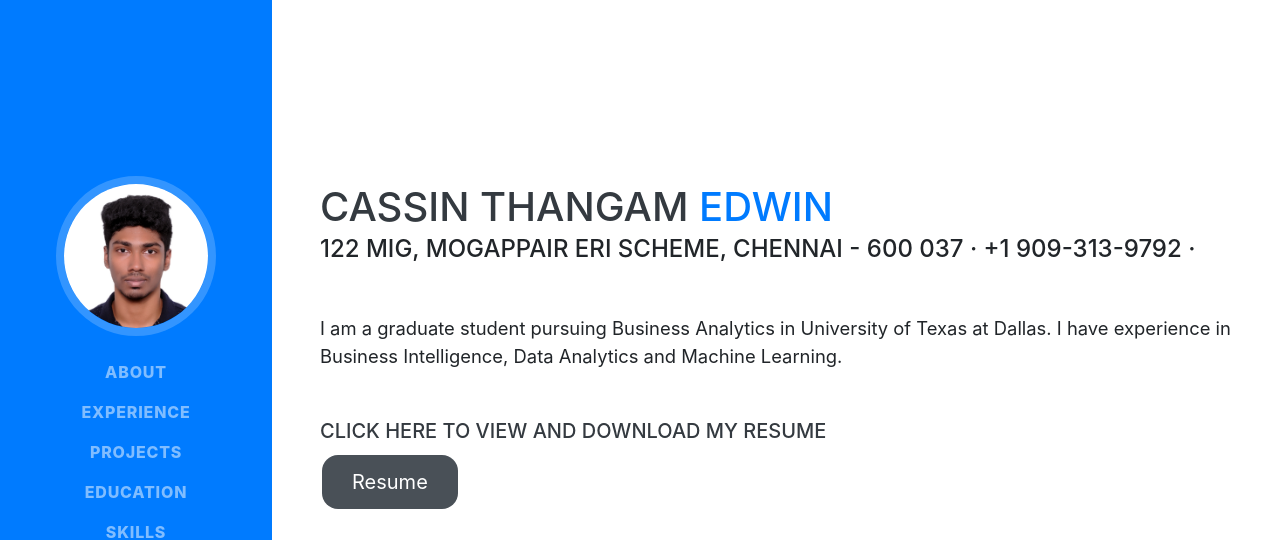
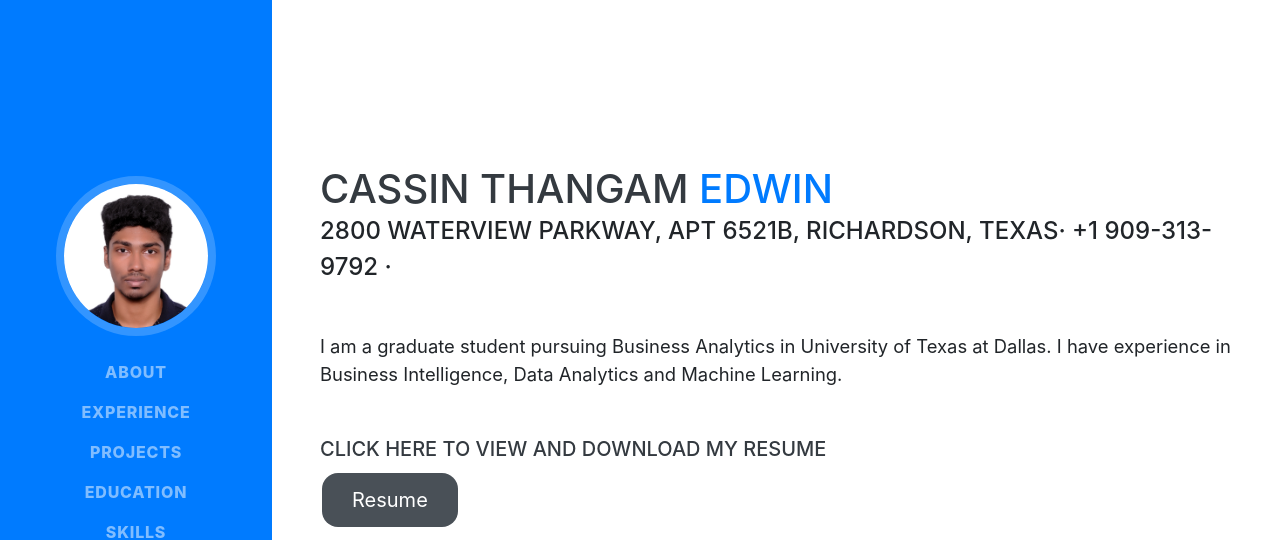
Before and after one commit to cassin-edwin/cassinthangam4996.github.io, a website with bundled scripts: page index.html in a window 1280 px wide. Shown: the top 540 px of the page. Built offline with nearby package versions, Linux system fonts and the light colour scheme; a web font is replaced by a local one.

Commit message:
Initial Commit

```diff
--- a/index.html
+++ b/index.html
@@ -87,7 +87,7 @@
         <h1 class="mb-0">Cassin Thangam
           <span class="text-primary">Edwin</span>
         </h1>
-        <div class="subheading mb-5">122 MIG, Mogappair Eri Scheme, Chennai - 600 037 · +1 909-313-9792 ·<br>
+        <div class="subheading mb-5">2800 Waterview Parkway, Apt 6521B, Richardson, Texas· +1 909-313-9792 ·<br>
         </div>
         <p class="lead mb-5">I am a graduate student pursuing Business Analytics in University of Texas at Dallas. I have experience in Business Intelligence, Data Analytics and Machine Learning.</p>
         <div>
```
